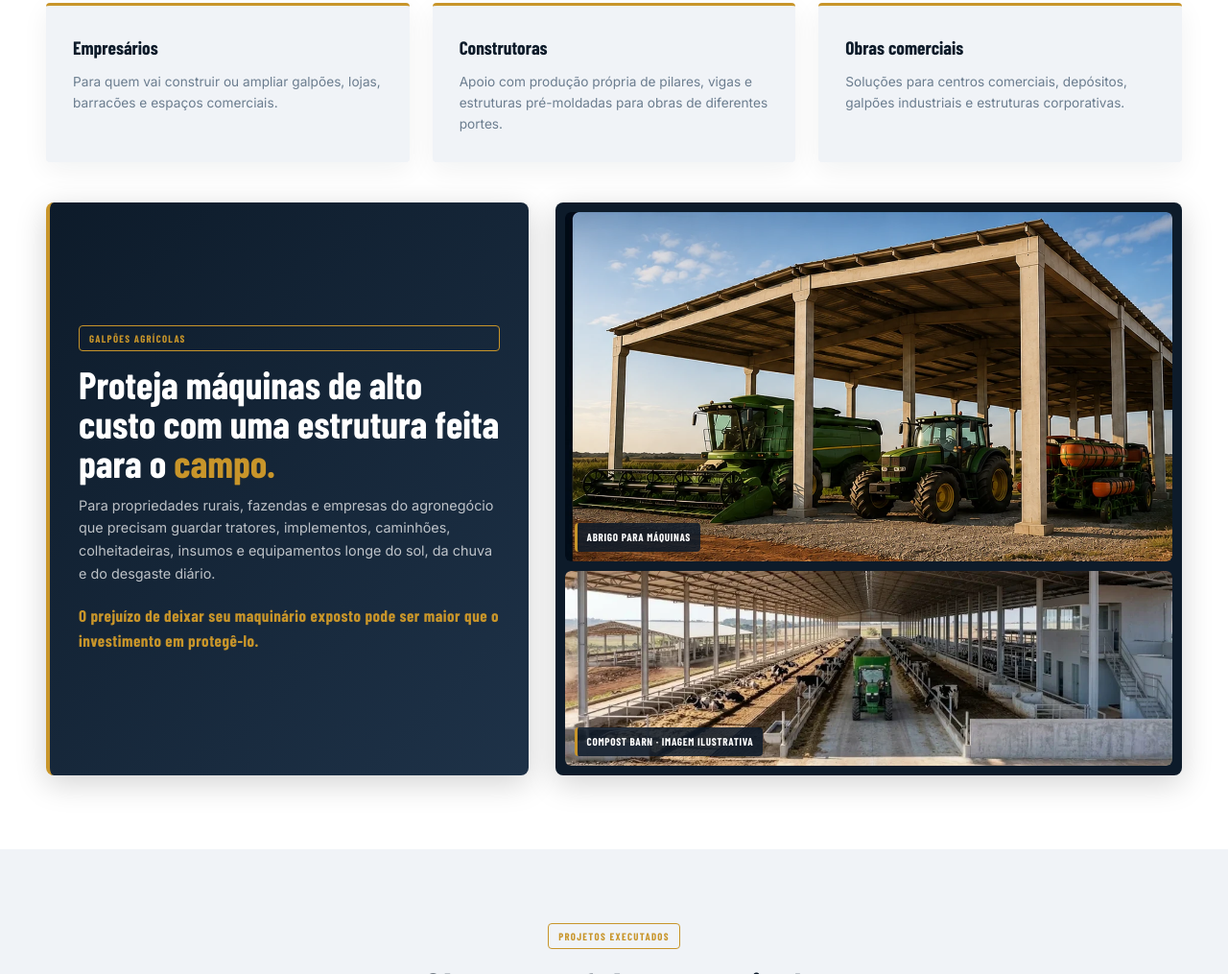
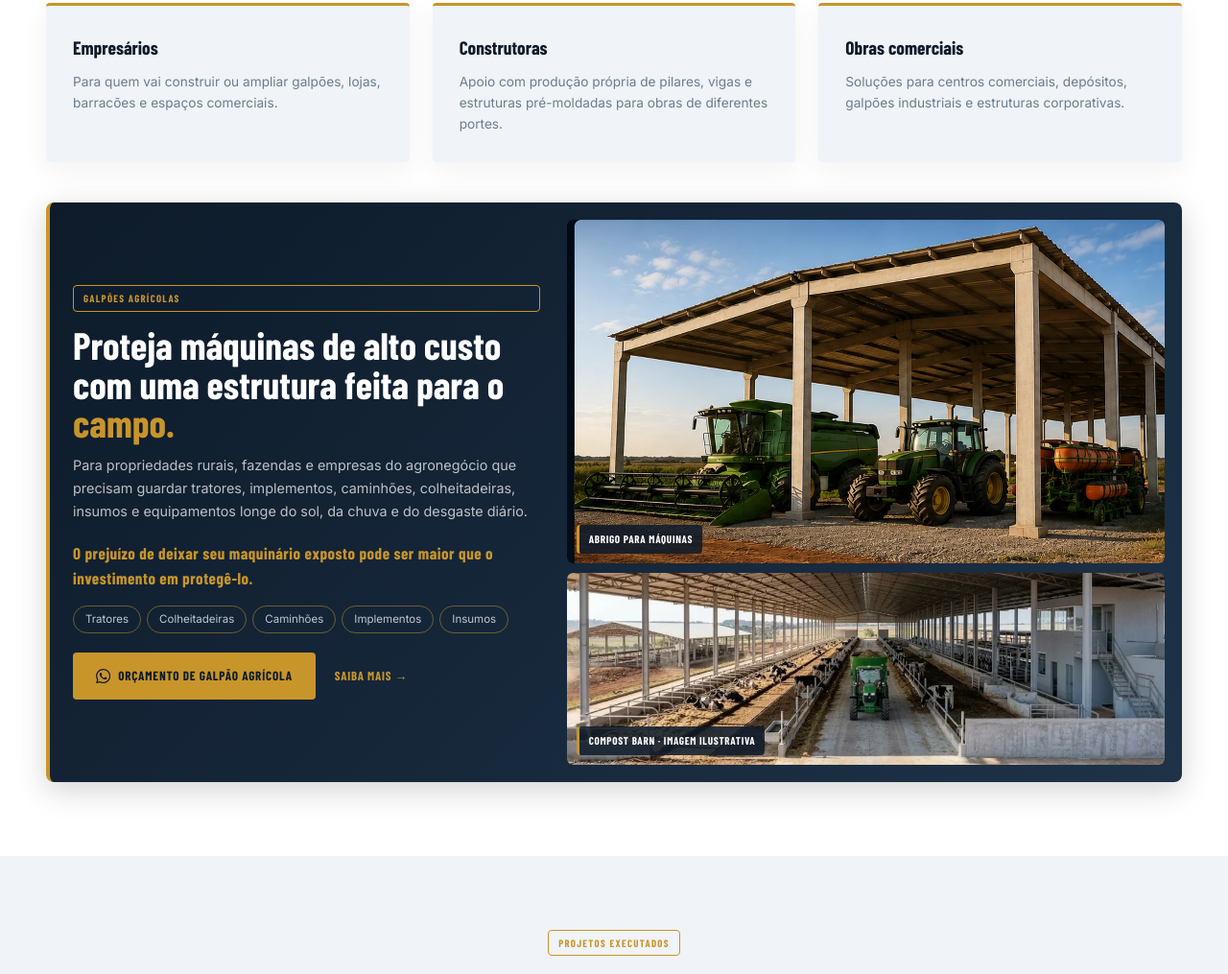
Before and after one commit to Cfergconstrutora/Site-CFERG, a plain HTML site: page index.html in a window 1280 px wide. Shown: the part 3002-4017 px from the top of the page at 96% size. Drawn offline with nearby package versions, Linux system fonts and the light colour scheme; a web font is replaced by a local one.

Commit message:
Home: bloco Galpões Agrícolas unificado em um só cartão com chamada para ação
- Texto e fotos (galpão e ilustração do compost barn) no mesmo cartão
- Selos do que é protegido (tratores, colheitadeiras, caminhões, implementos, insumos)
- Botão de WhatsApp "Orçamento de galpão agrícola" e link "Saiba mais"

Co-Authored-By: Claude Sonnet 5.5 <noreply@anthropic.com>
Claude-Session: https://claude.ai/code/session_01VhR4onjaSCZ8UWpMQ3EnJ2

```diff
--- a/index.html
+++ b/index.html
@@ -864,12 +864,19 @@ footer img.logo,
 
     #minicarregadeira{background:var(--light)}
 
-    /* Galpões agrícolas: duas fotos no mesmo cartão, inteiras */
-    #para-quem .agro-layout{grid-template-columns:minmax(0,1fr) minmax(0,1.3fr) !important;align-items:stretch !important}
-    #para-quem .agro-image-wrap{display:flex !important;flex-direction:column;gap:10px;padding:10px;min-height:0 !important;align-self:stretch}
+    /* Galpões agrícolas: UM cartão (texto + fotos + chamada) */
+    #para-quem .agro-layout{grid-template-columns:minmax(0,1fr) minmax(0,1.25fr) !important;gap:22px !important;align-items:center !important;background:linear-gradient(135deg,var(--navy),var(--steel));border-left:4px solid var(--gold);border-radius:8px;padding:18px;box-shadow:var(--shadow)}
+    #para-quem .agro-copy-box{background:none !important;border:0 !important;box-shadow:none !important;min-height:0 !important;height:auto !important;padding:10px 6px !important}
+    #para-quem .agro-image-wrap{display:flex !important;flex-direction:column;gap:10px;padding:0 !important;min-height:0 !important;background:none !important;box-shadow:none !important;overflow:visible !important;align-self:center}
     #para-quem .agro-image-wrap img{width:100% !important;height:auto !important;min-height:0 !important;max-height:none !important;object-fit:contain !important;border-radius:6px !important;display:block}
     .agro-img-item{position:relative;display:block;overflow:hidden;border-radius:6px}
     .agro-img-tag{position:absolute;left:10px;bottom:10px;background:rgba(13,27,42,.85);color:var(--white);border-left:3px solid var(--gold);padding:6px 10px;border-radius:4px;font-family:var(--font-display);font-size:.78rem;font-weight:700;letter-spacing:.06em;text-transform:uppercase}
+    .agro-chips{list-style:none;display:flex;flex-wrap:wrap;gap:6px;margin:16px 0 0}
+    .agro-chips li{border:1px solid rgba(200,149,42,.5);color:var(--silver);border-radius:999px;padding:4px 12px;font-size:.8rem}
+    .agro-cta{display:flex;flex-wrap:wrap;align-items:center;gap:14px 20px;margin-top:20px}
+    .agro-cta .btn{font-size:.92rem;padding:12px 22px;white-space:normal;text-align:center}
+    .agro-link{color:var(--gold);font-family:var(--font-display);font-weight:700;letter-spacing:.06em;text-transform:uppercase;font-size:.9rem}
+    .agro-link:hover{color:var(--gold2)}
     @media(max-width:1000px){#para-quem .agro-layout{grid-template-columns:1fr !important}}
 
     /* Rodapé compacto */
@@ -1124,6 +1131,13 @@ Para ativar:
       <h3>Proteja máquinas de alto custo com uma estrutura feita para o <em>campo.</em></h3>
       <p>Para propriedades rurais, fazendas e empresas do agronegócio que precisam guardar tratores, implementos, caminhões, colheitadeiras, insumos e equipamentos longe do sol, da chuva e do desgaste diário.</p>
       <strong>O prejuízo de deixar seu maquinário exposto pode ser maior que o investimento em protegê-lo.</strong>
+      <ul class="agro-chips" aria-label="O que protegemos">
+        <li>Tratores</li><li>Colheitadeiras</li><li>Caminhões</li><li>Implementos</li><li>Insumos</li>
+      </ul>
+      <div class="agro-cta">
+        <a href="https://wa.me/5562991161389?text=Olá!%20Tenho%20um%20projeto%20de%20galpão%20agrícola%20e%20gostaria%20de%20um%20orçamento." class="btn btn-primary" target="_blank" rel="noopener"><span class="icon-svg" aria-hidden="true"><svg viewBox="0 0 24 24"><path d="M17.472 14.382c-.297-.149-1.758-.867-2.03-.967-.273-.099-.471-.148-.67.15-.197.297-.767.966-.94 1.164-.173.199-.347.223-.644.075-.297-.15-1.255-.463-2.39-1.475-.883-.788-1.48-1.761-1.653-2.059-.173-.297-.018-.458.13-.606.134-.133.298-.347.446-.52.149-.174.198-.298.298-.497.099-.198.05-.371-.025-.52-.075-.149-.669-1.612-.916-2.207-.242-.579-.487-.5-.669-.51-.173-.008-.371-.01-.57-.01-.198 0-.52.074-.792.372-.272.297-1.04 1.016-1.04 2.479 0 1.462 1.065 2.875 1.213 3.074.149.198 2.096 3.2 5.077 4.487.709.306 1.262.489 1.694.625.712.227 1.36.195 1.871.118.571-.085 1.758-.719 2.006-1.413.248-.694.248-1.289.173-1.413-.074-.124-.272-.198-.57-.347m-5.421 7.403h-.004a9.87 9.87 0 01-5.031-1.378l-.361-.214-3.741.982.998-3.648-.235-.374a9.86 9.86 0 01-1.51-5.26c.001-5.45 4.436-9.884 9.888-9.884 2.64 0 5.122 1.03 6.988 2.898a9.825 9.825 0 012.893 6.994c-.003 5.45-4.437 9.884-9.885 9.884m8.413-18.297A11.815 11.815 0 0012.05 0C5.495 0 .16 5.335.157 11.892c0 2.096.547 4.142 1.588 5.945L.057 24l6.305-1.654a11.882 11.882 0 005.683 1.448h.005c6.554 0 11.89-5.335 11.893-11.893a11.821 11.821 0 00-3.48-8.413z"/></svg></span> Orçamento de galpão agrícola</a>
+        <a class="agro-link" href="/galpao-agricola">Saiba mais →</a>
+      </div>
   </div>
   <div class="agro-image-wrap">
       <div class="agro-img-item">
```
